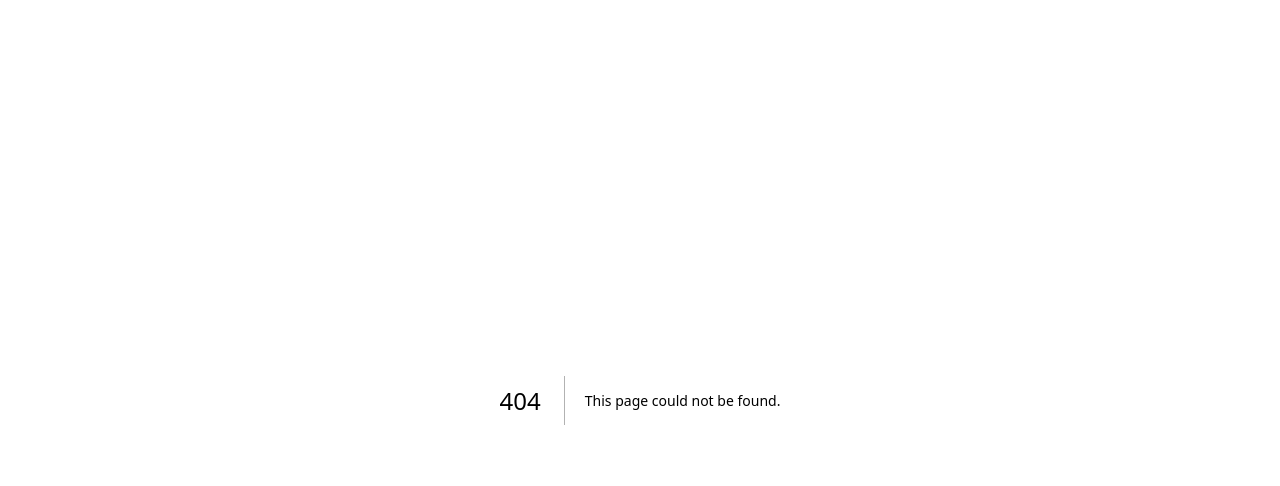
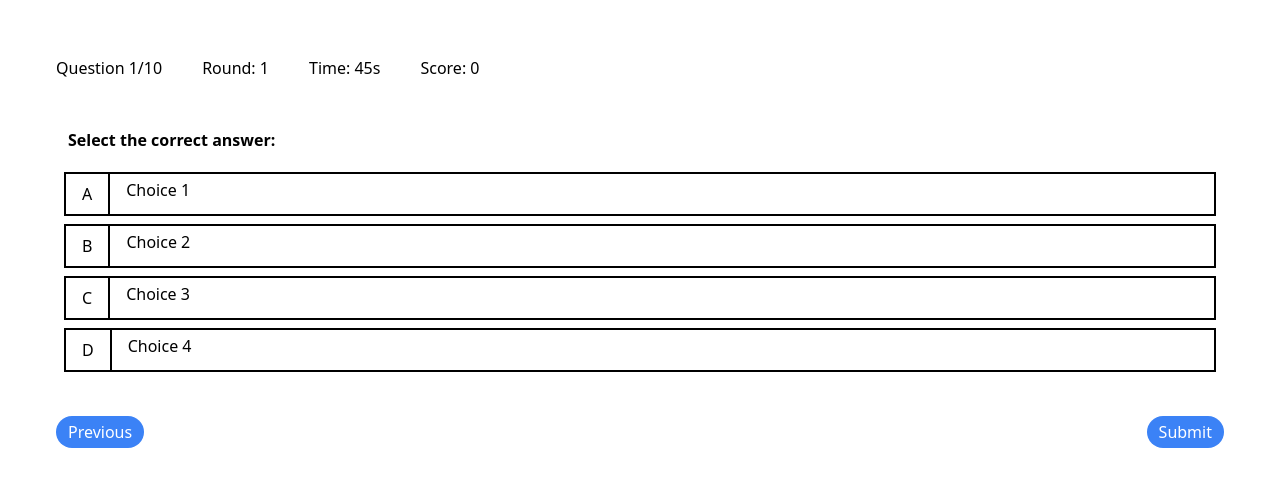
Before and after one commit to rossiny-o/quizgame, a Next.js app: page /questions in a window 1280 px wide. Before the commit this address had no page. Shown: the top 486 px of the page. Built offline with nearby package versions, Linux system fonts and the light colour scheme.

Commit message:
questions page - beginning

```diff
--- a/src/app/layout.js
+++ b/src/app/layout.js
@@ -1,3 +1,5 @@
+
+
 export const metadata = {
   title: 'Next.js',
   description: 'Generated by Next.js',
--- /dev/null
+++ b/src/app/questions/page.js
@@ -0,0 +1,41 @@
+import "../global.css";
+
+export default function questions(){
+
+    return (
+        <div className="container mx-auto py-8">
+            {/* first row  */}
+            <div className="flex items-center space-x-10 m-3 p-3">
+                <h5>Question 1/10</h5>
+                <h4>Round: 1</h4>
+                <h5>Time: 45s</h5>
+                <h5>Score: 0</h5>
+            </div>
+
+            {/* question & answer */}
+            <div className="m-3 p-3">
+                <h3 className="p-3 font-bold">Select the correct answer: </h3>
+                <div className="flex m-2 border-2 border-black">
+                    <p className="p-2 px-4 mr-3 border-r-2 border-black">A</p>
+                    <p className="p-1">Choice 1</p>
+                </div>
+                <div className="flex m-2 border-2 border-black">
+                    <p className="p-2 px-4 mr-3 border-r-2 border-black">B</p>
+                    <p className="p-1">Choice 2</p>
+                </div>
+                <div className="flex m-2 border-2 border-black">
+                    <p className="p-2 px-4 mr-3 border-r-2 border-black">C</p>
+                    <p className="p-1">Choice 3</p>
+                </div>
+                <div className="flex m-2 border-2 border-black">
+                    <p className="p-2 px-4 mr-3 border-r-2 border-black">D</p>
+                    <p className="p-1">Choice 4</p>
+                </div>
+            </div>
+            <div className="m-3 p-3">
+                <button className="px-3 py-1 bg-blue-500 text-white rounded-full">Previous</button>
+                <button className="px-3  py-1 bg-blue-500 text-white float-end rounded-full">Submit</button>
+            </div>
+        </div>
+    )
+}
--- a/src/app/selectlevel/SL-data.js
+++ b/src/app/selectlevel/SL-data.js
@@ -1,53 +1,54 @@
 export const data = {
-    level : [
+  level: [
     {
       key: 1,
-        title : "Level 1",
-        href: "lvl1"
+      title: "Level 1",
+      href: "lvl1",
     },
     {
       key: 2,
-        title : "Level 2",
-        href: "lvl2"
+      title: "Level 2",
+      href: "lvl2",
     },
     {
       key: 3,
-        title : "Level 3",
-        href: "lvl3"
+      title: "Level 3",
+      href: "lvl3",
     },
     {
       key: 4,
-        title : "Level 4",
-        href: "lvl4"
+      title: "Level 4",
+      href: "lvl4",
     },
     {
       key: 5,
-        title : "Level 5",
-        href: "lvl5"
+      title: "Level 5",
+      href: "lvl5",
     },
     {
       key: 6,
-        title : "Level 6",
-        href: "lvl6"
+      title: "Level 6",
+      href: "lvl6",
     },
     {
       key: 7,
-        title : "Level 7",
-        href: "lvl7"
+      title: "Level 7",
+      href: "lvl7",
     },
     {
       key: 8,
-        title : "Level 8",
-        href: "lvl8"
+      title: "Level 8",
+      href: "lvl8",
     },
     {
       key: 9,
-        title : "Level 9",
-        href: "lvl9"
+      title: "Level 9",
+      href: "lvl9",
     },
     {
       key: 10,
-        title : "Level 10",
-        href: "lvl10"
-}
-]};
+      title: "Level 10",
+      href: "lvl10",
+    },
+  ],
+};
```
Lines whose indentation alone changed are shown as unchanged.
